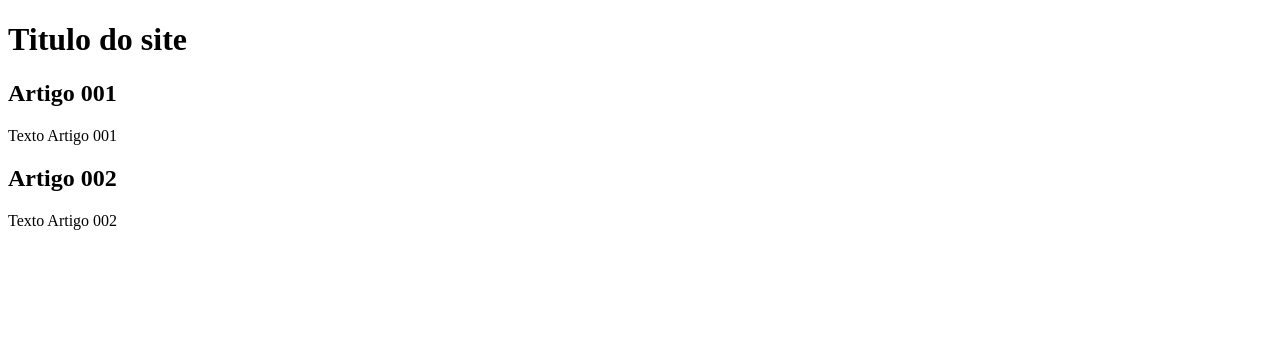
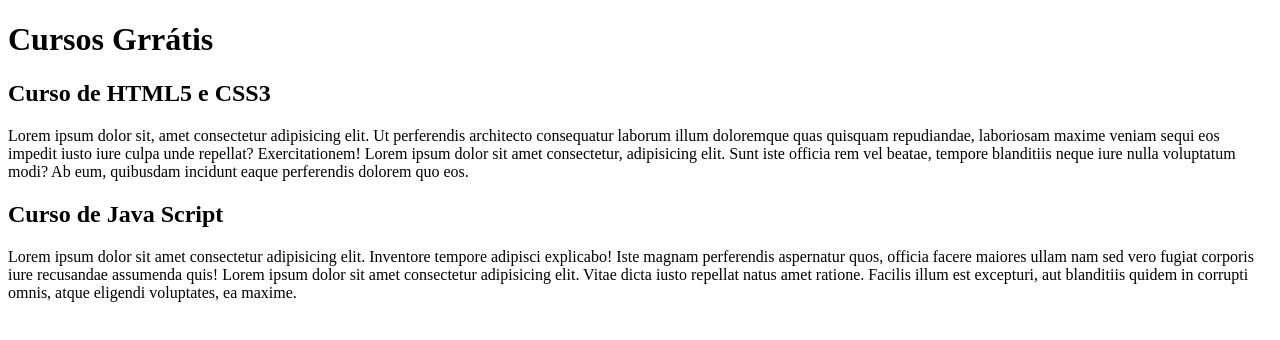
Before and after one commit to raphaelcarmo/projeto-site, a plain HTML site: page index.html in a window 1280 px wide. Drawn offline with Linux system fonts and the light colour scheme.

Commit message:
comecei a escrever conteudo

```diff
--- a/index.html
+++ b/index.html
@@ -9,15 +9,15 @@
 <body>
     <main>
         <header>
-            <h1>Titulo do site</h1>
+            <h1>Cursos Grrátis</h1>
         </header>
         <article>
-            <h2>Artigo 001</h2>
-            <p>Texto Artigo 001</p>
+            <h2>Curso de HTML5 e CSS3</h2>
+            <p>Lorem ipsum dolor sit, amet consectetur adipisicing elit. Ut perferendis architecto consequatur laborum illum doloremque quas quisquam repudiandae, laboriosam maxime veniam sequi eos impedit iusto iure culpa unde repellat? Exercitationem! Lorem ipsum dolor sit amet consectetur, adipisicing elit. Sunt iste officia rem vel beatae, tempore blanditiis neque iure nulla voluptatum modi? Ab eum, quibusdam incidunt eaque perferendis dolorem quo eos.</p>
         </article>
         <article>
-            <h2>Artigo 002</h2>
-            <p>Texto Artigo 002</p>
+            <h2>Curso de Java Script</h2>
+            <p>Lorem ipsum dolor sit amet consectetur adipisicing elit. Inventore tempore adipisci explicabo! Iste magnam perferendis aspernatur quos, officia facere maiores ullam nam sed vero fugiat corporis iure recusandae assumenda quis! Lorem ipsum dolor sit amet consectetur adipisicing elit. Vitae dicta iusto repellat natus amet ratione. Facilis illum est excepturi, aut blanditiis quidem in corrupti omnis, atque eligendi voluptates, ea maxime.</p>
         </article>
     </main>
 </body>
```
